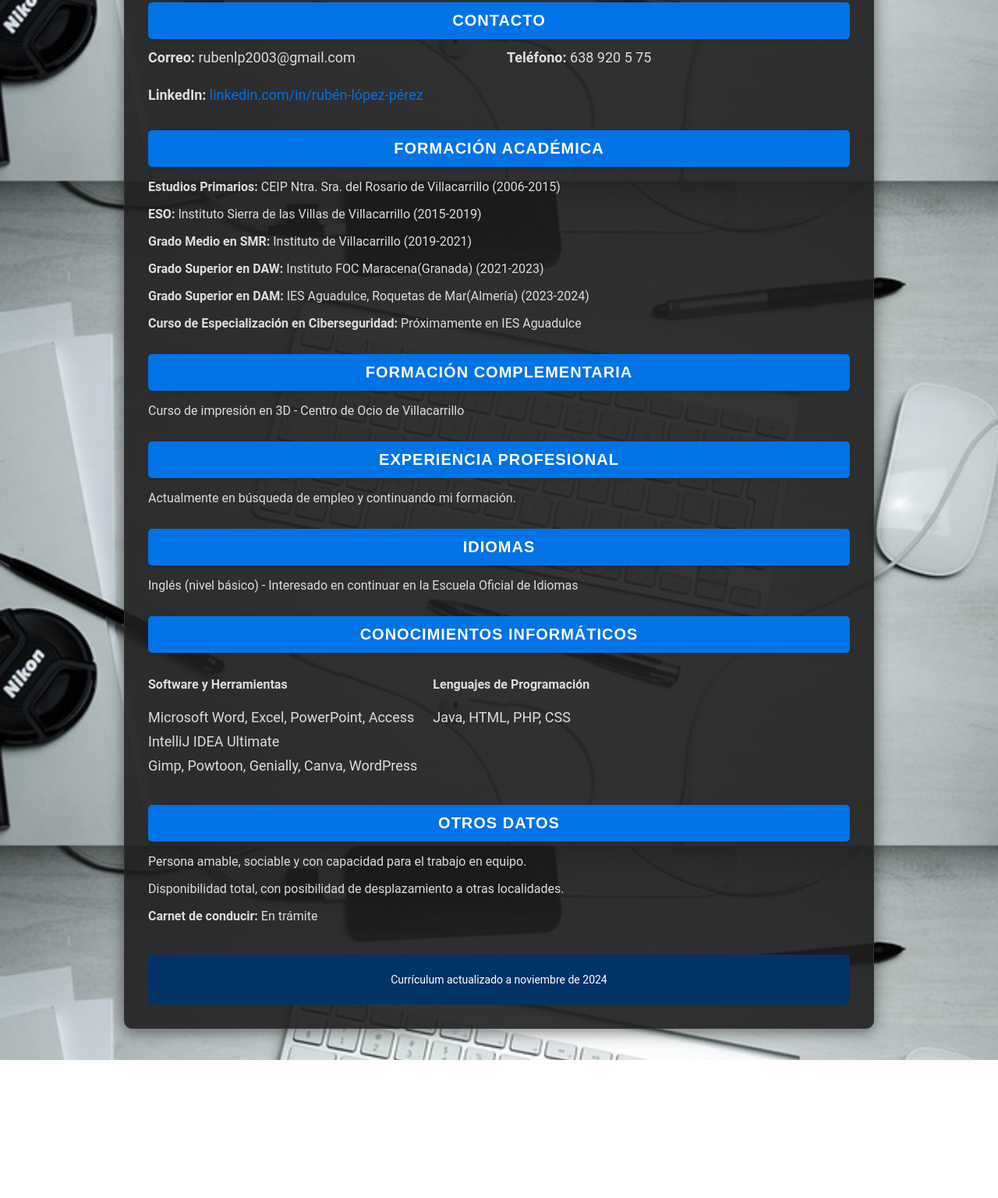
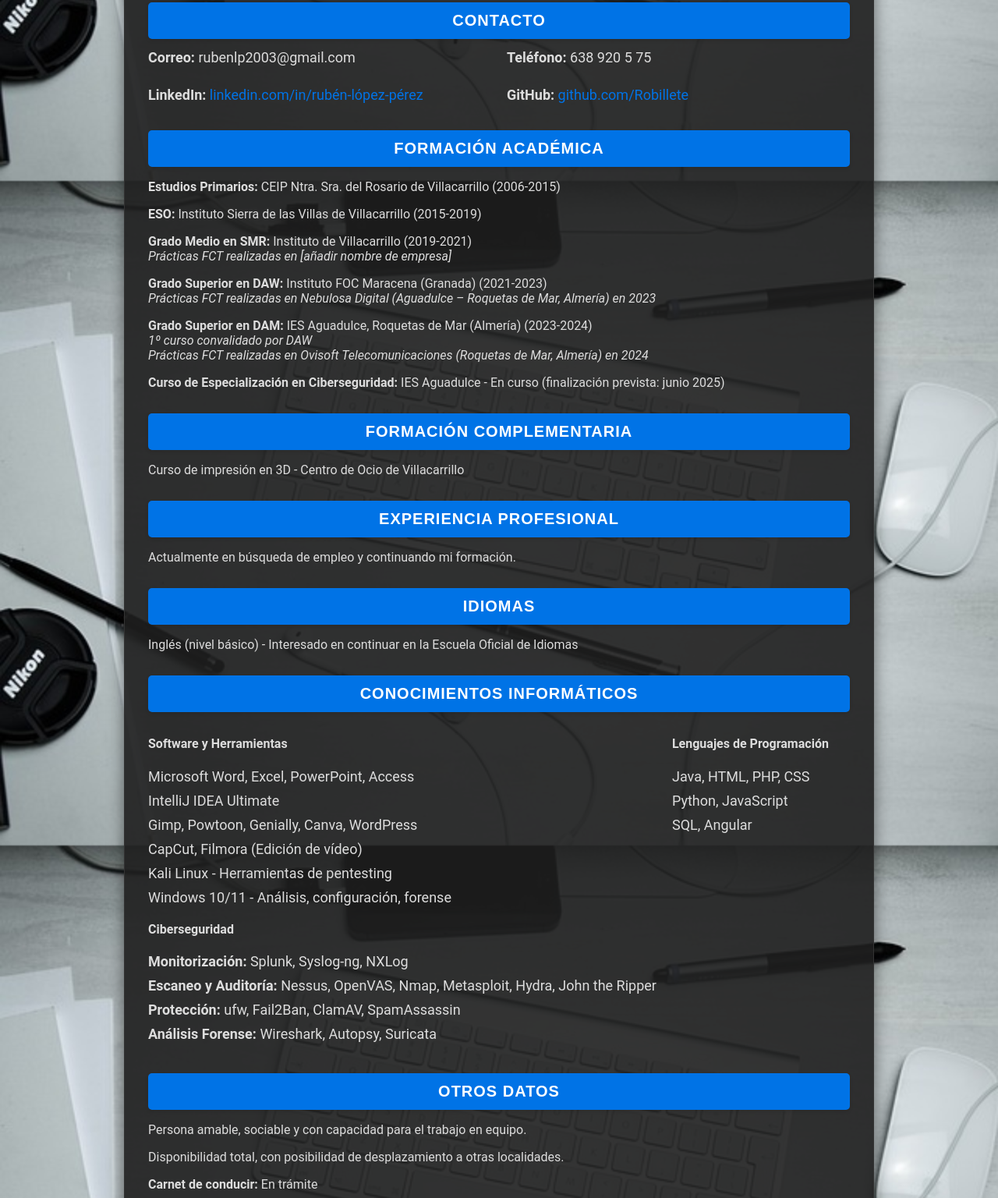
Before and after one commit to Robillete/Proyectos, a plain HTML site: page index.html in a window 1280 px wide. Shown: the part 620-2156 px from the top of the page at 78% size. Before the commit the page ends 1979 px from the top, so only its background shows below. Drawn offline with Linux system fonts and the light colour scheme.

Commit message:
CAMBIOS DE TEXTO
FDDFDF

```diff
--- a/index.html
+++ b/index.html
@@ -168,17 +168,21 @@
         <div><strong>Correo:</strong> rubenlp2003@gmail.com</div>
         <div><strong>Teléfono:</strong> 638 920 5 75</div>
         <div><strong>LinkedIn:</strong> <a href="https://www.linkedin.com/in/rubén-lópez-pérez-5a87a52a4/">linkedin.com/in/rubén-lópez-pérez</a></div>
+        <div><strong>GitHub:</strong> <a href="https://github.com/Robillete">github.com/Robillete</a></div>
     </div>
 </div>
-
       <div class="section" onclick="highlightSection(this)">
     <h3>Formación Académica</h3>
     <p><strong>Estudios Primarios:</strong> CEIP Ntra. Sra. del Rosario de Villacarrillo (2006-2015)</p>
     <p><strong>ESO:</strong> Instituto Sierra de las Villas de Villacarrillo (2015-2019)</p>
-            <p><strong>Grado Medio en SMR:</strong> Instituto de Villacarrillo (2019-2021)</p>
-            <p><strong>Grado Superior en DAW:</strong> Instituto FOC Maracena(Granada) (2021-2023)</p>
-            <p><strong>Grado Superior en DAM:</strong> IES Aguadulce, Roquetas de Mar(Almería) (2023-2024)</p>
-            <p><strong>Curso de Especialización en Ciberseguridad:</strong> Próximamente en IES Aguadulce</p>
+    <p><strong>Grado Medio en SMR:</strong> Instituto de Villacarrillo (2019-2021)
+       <br><em>Prácticas FCT realizadas en [añadir nombre de empresa]</em></p>
+    <p><strong>Grado Superior en DAW:</strong> Instituto FOC Maracena (Granada) (2021-2023)
+       <br><em>Prácticas FCT realizadas en Nebulosa Digital (Aguadulce – Roquetas de Mar, Almería) en 2023</em></p>
+    <p><strong>Grado Superior en DAM:</strong> IES Aguadulce, Roquetas de Mar (Almería) (2023-2024)
+       <br><em>1º curso convalidado por DAW</em>
+       <br><em>Prácticas FCT realizadas en Ovisoft Telecomunicaciones (Roquetas de Mar, Almería) en 2024</em></p>
+    <p><strong>Curso de Especialización en Ciberseguridad:</strong> IES Aguadulce - En curso (finalización prevista: junio 2025)</p>
 </div>
 
         <div class="section" onclick="highlightSection(this)">
@@ -205,12 +209,24 @@
                 <li>Microsoft Word, Excel, PowerPoint, Access</li>
                 <li>IntelliJ IDEA Ultimate</li>
                 <li>Gimp, Powtoon, Genially, Canva, WordPress</li>
+                <li>CapCut, Filmora (Edición de vídeo)</li>
+                <li>Kali Linux - Herramientas de pentesting</li>
+                <li>Windows 10/11 - Análisis, configuración, forense</li>
+            </ul>
+            <h4>Ciberseguridad</h4>
+            <ul>
+                <li><strong>Monitorización:</strong> Splunk, Syslog-ng, NXLog</li>
+                <li><strong>Escaneo y Auditoría:</strong> Nessus, OpenVAS, Nmap, Metasploit, Hydra, John the Ripper</li>
+                <li><strong>Protección:</strong> ufw, Fail2Ban, ClamAV, SpamAssassin</li>
+                <li><strong>Análisis Forense:</strong> Wireshark, Autopsy, Suricata</li>
             </ul>
         </div>
         <div>
             <h4>Lenguajes de Programación</h4>
             <ul>
                 <li>Java, HTML, PHP, CSS</li>
+                <li>Python, JavaScript</li>
+                <li>SQL, Angular</li>
             </ul>
         </div>
     </div>
```
Lines whose indentation alone changed are shown as unchanged.
